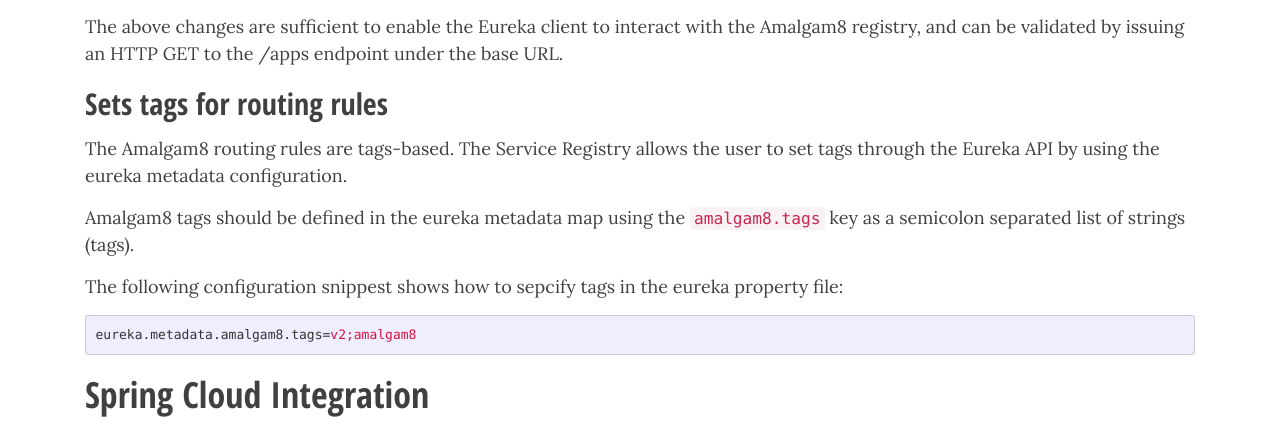
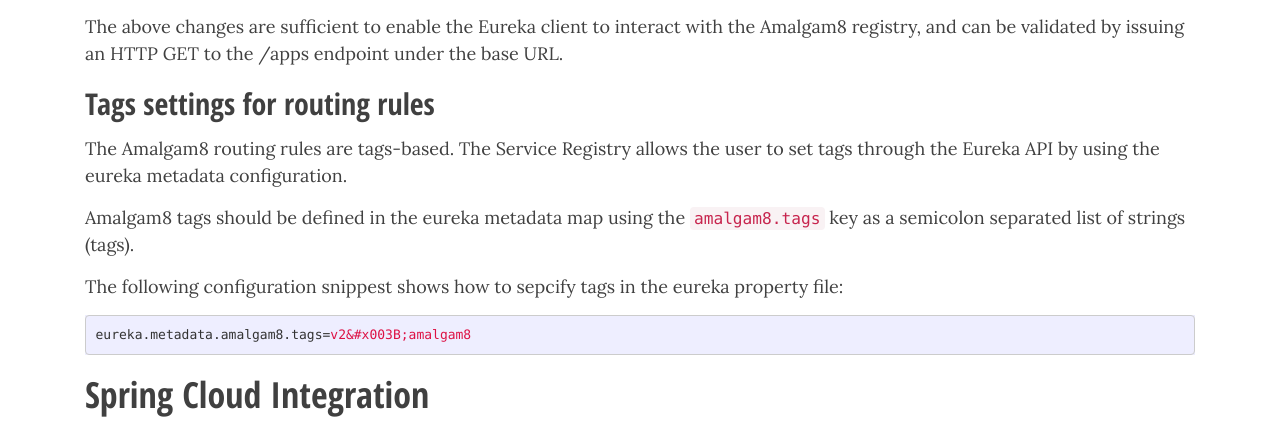
Before and after one commit to amalgam8/amalgam8.github.io, a Jekyll site: the page built from _docs/2-controlplane/2-registry/eureka-compatibility.md, in a window 1280 px wide. Shown: the part 1046-1477 px from the top of the page. Built offline with Jekyll 4.4.1, drawn with Linux system fonts in a browser that asks for light colours; nearby versions of some CDN libraries; comment, search, counter and statistics services are not loaded.

Commit message:
Document Amalgam8 tags setting in eureka configuration

````diff
--- a/_docs/2-controlplane/2-registry/eureka-compatibility.md
+++ b/_docs/2-controlplane/2-registry/eureka-compatibility.md
@@ -68,7 +68,7 @@
 with the Amalgam8 registry, and can be validated by issuing an HTTP GET to
 the /apps endpoint under the base URL.
 
-## Sets tags for routing rules
+## Tags settings for routing rules
 
 The Amalgam8 routing rules are tags-based. The Service Registry allows the user to
 set tags through the Eureka API by using the eureka metadata configuration.
@@ -79,7 +79,7 @@
 The following configuration snippest shows how to sepcify tags in the eureka property file:
 
 ```properties
-eureka.metadata.amalgam8.tags=v2;amalgam8
+eureka.metadata.amalgam8.tags=v2&#x003B;amalgam8
 ```
 
 # Spring Cloud Integration
````
